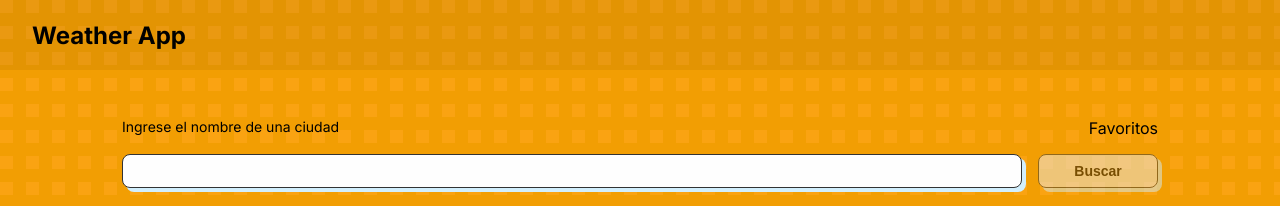
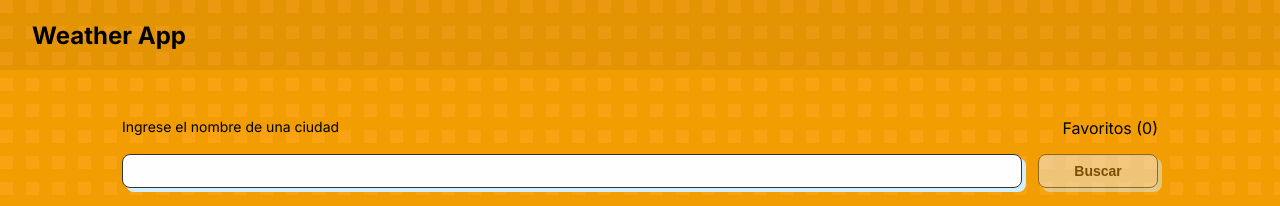
Before and after one commit to maxidefilippis/wheater-app, a Next.js app: page / in a window 1280 px wide. Shown: the top 206 px of the page. Built offline with nearby package versions, Linux system fonts and the light colour scheme; no server answers.

Commit message:
show favorites length

```diff
--- a/src/app/page.tsx
+++ b/src/app/page.tsx
@@ -29,7 +29,7 @@
         <div className={styles.home}>
             <div className={styles.homeHead}>
                 <Typography text="Ingrese el nombre de una ciudad" />
-                <Link href={'/favorites'}>Favoritos {favorites?.length ? `(${favorites.length})` : ``}</Link>
+                <Link href={'/favorites'}>Favoritos {`(${favorites?.length})`}</Link>
             </div>
             <div className={styles.searchBox}>
                 <InputText value={search} onChange={handleInputChange} />
```
